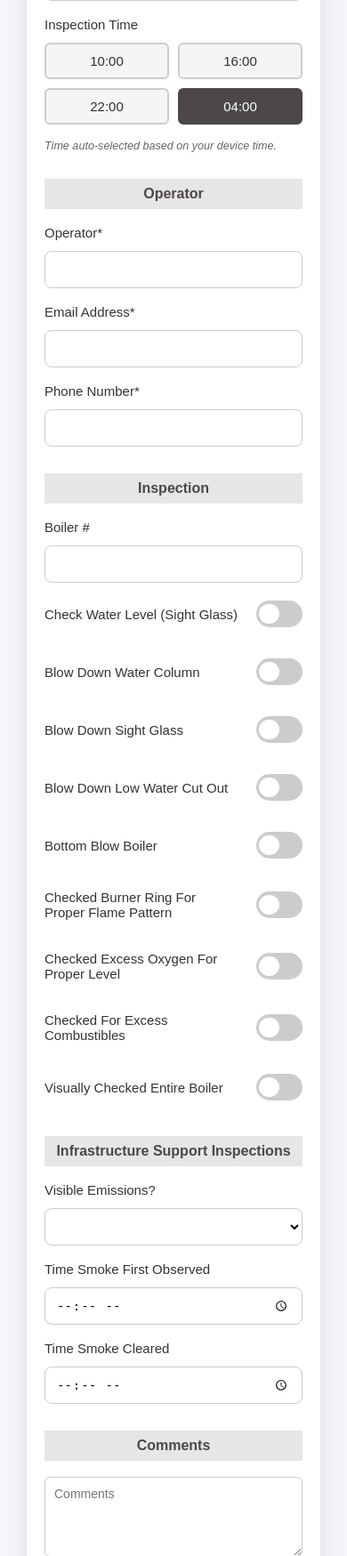
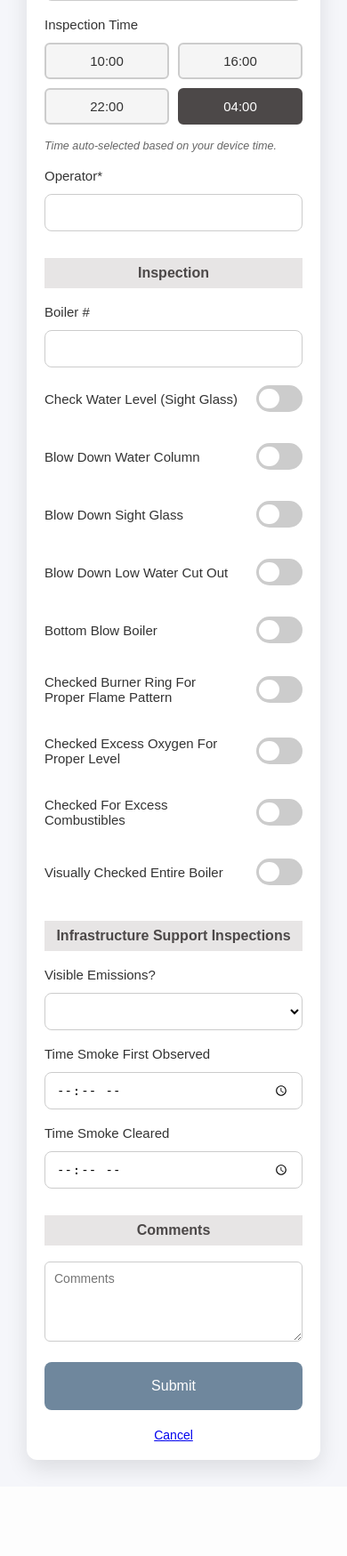
Before and after one commit to MichalLoewenstein/STCH-Environmental-Inspections, a Flask app: page /boiler in a window 390 px wide. Shown: the part 211-1960 px from the top of the page at 89% size. After the commit the page ends 1872 px from the top, so only its background shows below. Run offline with Flask 3, Linux system fonts and the light colour scheme.

Commit message:
remove phone number email from forms

```diff
--- a/templates/forms/boiler.html
+++ b/templates/forms/boiler.html
@@ -70,21 +70,10 @@ html { visibility: hidden; }
 
     <div id="autoSelectMsg"></div>
 </div>
-     <div class="sub-header">Operator</div>
     <!-- ✅ BASIC INFO -->
     <div class="input-row">
         <label>Operator*</label>
         <input type="text" name="operator" required>
-    </div>
-
-    <div class="input-row">
-        <label>Email Address*</label>
-        <input type="email" name="email" required>
-    </div>
-
-    <div class="input-row">
-        <label>Phone Number*</label>
-        <input type="tel" name="phone" required>
     </div>
 
 
```
Also changed, not shown: src/data/portable_engine_inventory.json (+10 -0 lines).
